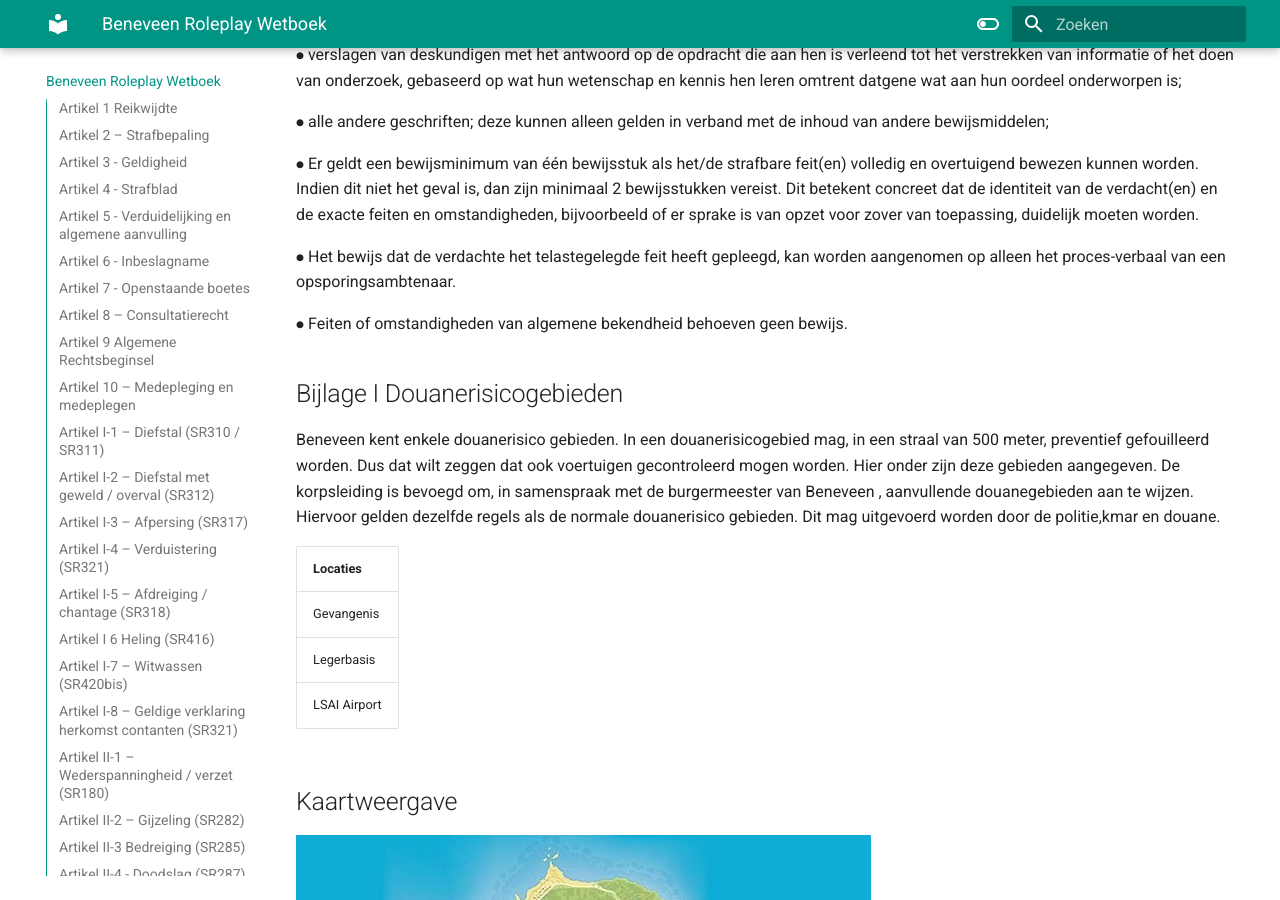
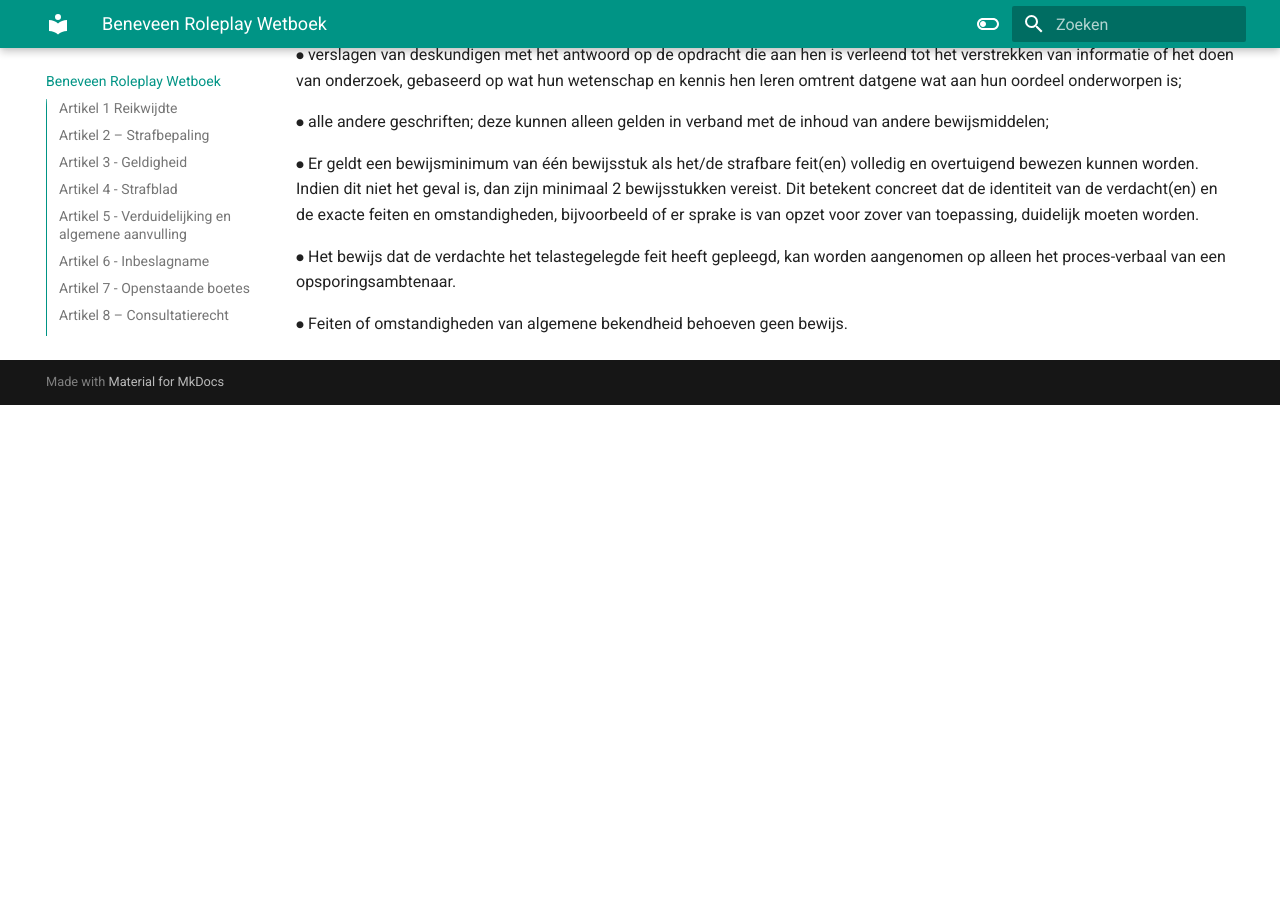
Before and after one commit to Benveen/beneveen-wetboek, an MkDocs documentation site: the page built from docs/index.md, in a window 1280 px wide and 900 px high, scrolled down 41791 px. Built offline with MkDocs 1.6.1 and Material for MkDocs 9.7.7, drawn with Linux system fonts in a browser that asks for light colours; after the commit the page ends 42196 px from its top, so only the background shows below that.

Commit message:
Update index.md

```diff
--- a/docs/index.md
+++ b/docs/index.md
@@ -1345,19 +1345,3 @@ Artikel II-6 Eenvoudige mishandeling (300 SR), Artikel II-7 Zware mishandeling (
 ⦁	Het bewijs dat de verdachte het telastegelegde feit heeft gepleegd, kan worden aangenomen op alleen het proces-verbaal van een opsporingsambtenaar.
 
 ⦁	Feiten of omstandigheden van algemene bekendheid behoeven geen bewijs.
-
-## Bijlage I Douanerisicogebieden
-
-Beneveen kent enkele douanerisico gebieden. In een douanerisicogebied mag, in een straal van 500 meter, preventief gefouilleerd worden. Dus dat wilt zeggen dat ook voertuigen gecontroleerd mogen worden. Hier onder zijn deze gebieden aangegeven.
-De korpsleiding is bevoegd om, in samenspraak met de burgermeester van Beneveen , aanvullende douanegebieden aan te wijzen. Hiervoor gelden dezelfde regels als de normale douanerisico gebieden.
-Dit mag uitgevoerd worden door de politie,kmar en douane.
-
-| Locaties |
-| -------- |
-| Gevangenis |
-| Legerbasis |
-| LSAI Airport |
-
-## Kaartweergave
-
-![Kaart met risicogebieden](img/Douanegebied_beneveen.jpg)
```
